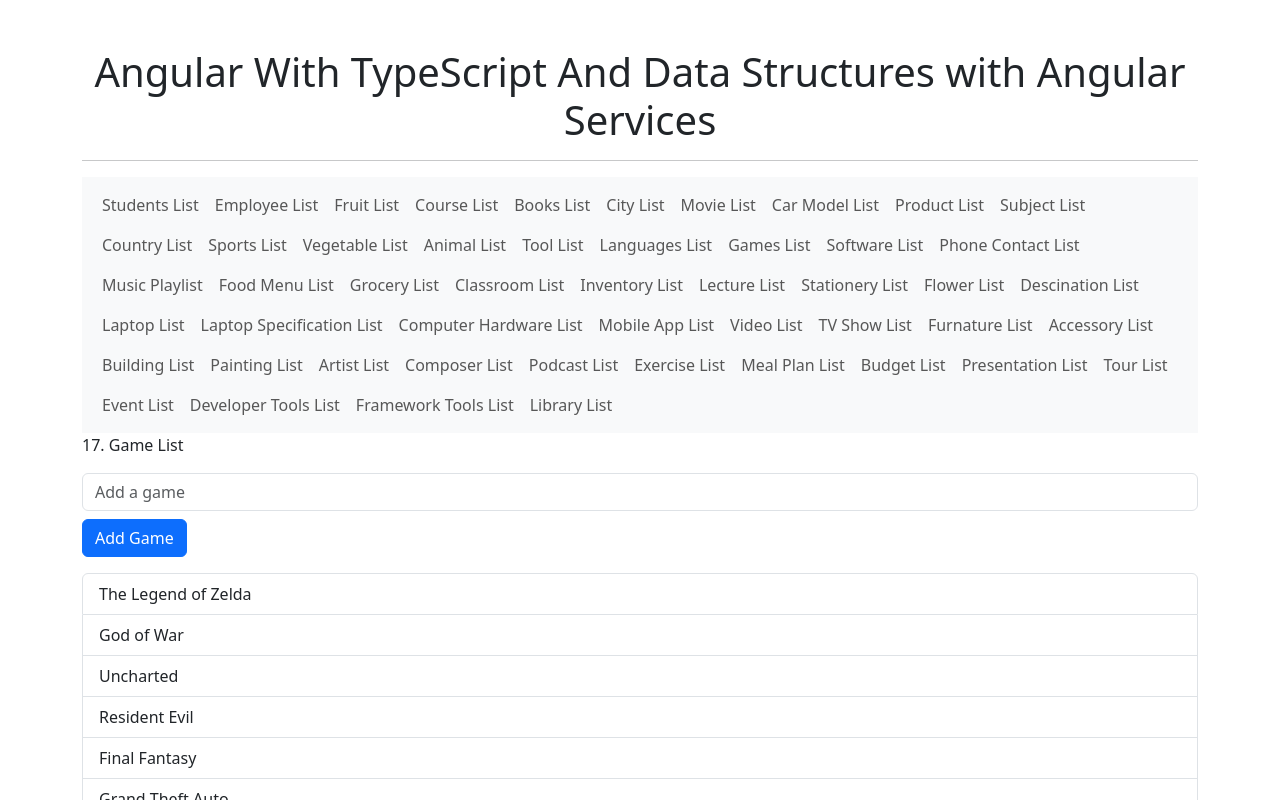
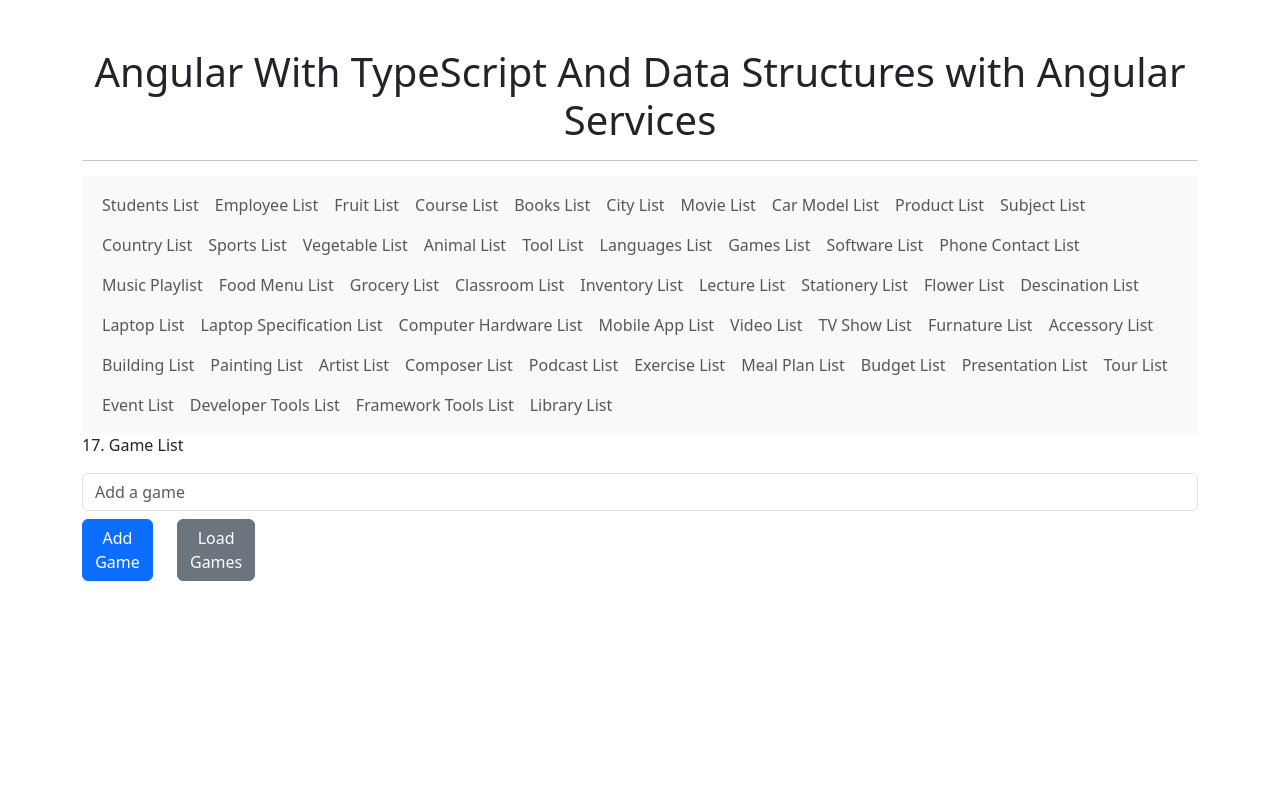
Before and after one commit to muningg/Angular_With_TypeScript_And_Data_Structures, an Angular app: page /game-list in a window 1280 px wide. Shown: the top 800 px of the page. Built offline with nearby package versions, Linux system fonts and the light colour scheme.

Commit message:
feat(game-list-service): add service to load game list

```diff
--- a/src/app/components/game-list/game-list.component.html
+++ b/src/app/components/game-list/game-list.component.html
@@ -1,8 +1,14 @@
 <p>17. Game List</p>
 <input type="text" class="form-control" [(ngModel)]="newGame" placeholder="Add a game" />
 
-<button class="btn btn-primary mt-2" (click)="addGame()">Add Game</button>
-
+<div class="row">
+  <div class="col-sm-1">
+    <button class="btn btn-primary mt-2" (click)="addGame()">Add Game</button>
+  </div>
+  <div class="col-sm-1">
+    <button class="btn btn-secondary mt-2" (click)="provideGamesList()">Load Games</button>
+  </div>
+</div>
 <ul class="mt-3 list-group">
   <li class="list-group-item" *ngFor="let game of games">
     {{game}}
--- a/src/app/components/game-list/game-list.component.ts
+++ b/src/app/components/game-list/game-list.component.ts
@@ -1,4 +1,5 @@
 import { Component } from '@angular/core';
+import { GameListService } from './game-list.service';
 
 @Component({
   selector: 'app-game-list',
@@ -6,13 +7,17 @@ import { Component } from '@angular/core';
   styleUrl: './game-list.component.css'
 })
 export class GameListComponent {
-  games: string[] = ['The Legend of Zelda', 'God of War', 'Uncharted', 'Resident Evil', 'Final Fantasy', 'Grand Theft Auto', 'Call of Duty', 'Assassins Creed', 'Halo', 'Diablo'];
+  games: string[] = [];
   newGame: string = '';
+  constructor(private gameListService: GameListService) { }
 
   addGame() {
     if (this.newGame.trim()) {
-      this.games.push(this.newGame);
+      this.gameListService.addGame(this.newGame);
       this.newGame = '';
     }
   }
+  provideGamesList() {
+    this.games = this.gameListService.loadGames();
+  }
 }
--- /dev/null
+++ b/src/app/components/game-list/game-list.service.ts
@@ -0,0 +1,18 @@
+import { Injectable } from '@angular/core';
+
+@Injectable({
+  providedIn: 'root'
+})
+export class GameListService {
+  private games: string[] = [
+    'The Legend of Zelda', 'God of War', 'Uncharted', 'Resident Evil', 'Final Fantasy', 'Grand Theft Auto', 'Call of Duty', 'Assassins Creed', 'Halo', 'Diablo'
+  ];
+
+  loadGames() {
+    return this.games;
+  }
+
+  addGame(game: string) {
+    this.games.push(game);
+  }
+}
```
Also changed, not shown: 1 other file (tests, documents, lock files or other folders).
